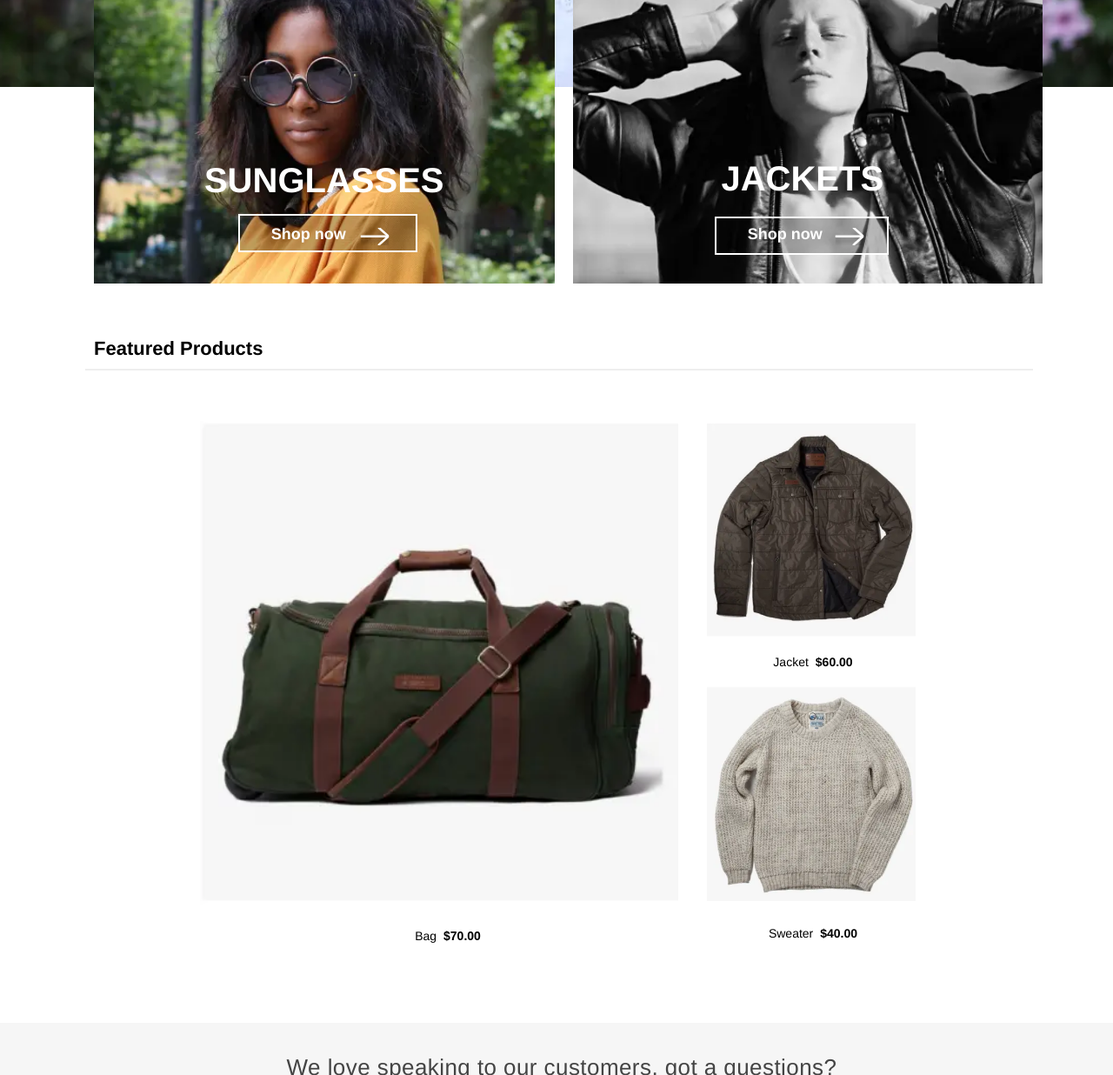
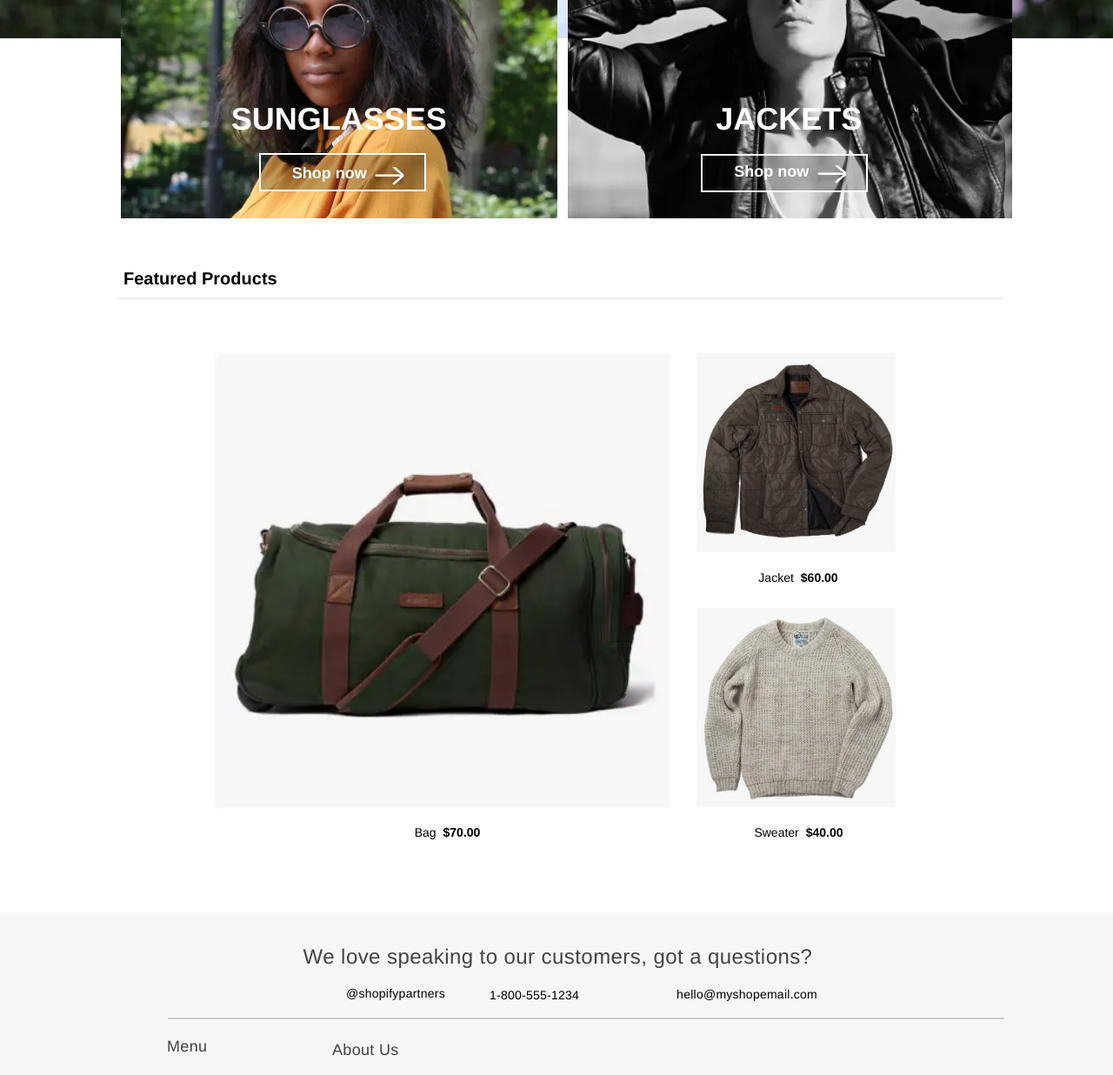
Before and after one commit to Sriramcollege/MOM_task01, a plain HTML site: page index.html in a window 1280 px wide. Shown: the part 890-2126 px from the top of the page at 87% size. Drawn offline with Linux system fonts and the light colour scheme.

Commit message:
Add files via upload

```diff
--- a/index.html
+++ b/index.html
@@ -8,7 +8,7 @@
     <meta http-equiv="X-UA-Compatible" content="IE=edge">
      <!-- <meta name="viewport" content="width=device-width, initial-scale=0.6"> -->
      <!-- <meta name="viewport" content="width=device-width, initial-scale=0.1"> -->
-     <meta name="viewport" content="width=980, initial-scale=1" />
+     <!-- <meta name="viewport" content="width=980, initial-scale=1" />  -->
     <meta name="description" content="Shopping website for mens">
     <meta name="keywords" content="city,e-commerce,men-wear">
     <meta name="author" content="Sriram kalai">
@@ -53,7 +53,7 @@
                         <div class="sunglass-content">
                             <picture>
                                 <source media="(min-width:1001px)" srcset="Images/sunglass_500-325.webp">
-                                <img class="sunglass-img" src="Images/sunglass_1350 (1).webp" alt="Sunglass-image">
+                                <img class="sunglass-img" src="Images/sunglass_mobile_new.webp" alt="Sunglass-image">
                             <!-- <img class="sunglass-img" src="Images/sunglass_500-325.png" alt="Sunglass-image">  -->
                             </picture>
                                 <div class="text-Sunglass">SUNGLASSES</div>
--- a/style.css
+++ b/style.css
@@ -12,7 +12,7 @@ body{
     justify-content: center;
     /* padding-left: 40px; */
     padding-right: 40px;
-    padding-left: 12px;
+    padding-left: 22px;
 }
 
 
@@ -148,7 +148,7 @@ body{
     width: 410px;
     height: 95px;
     margin-top: 460px;
-    border: solid 4px #fff;
+    border: solid 5px #fff;
     background-color: rgba(0, 0, 0, 0.24);
     cursor: pointer;
     margin-left:8px;
@@ -172,7 +172,7 @@ body{
     width: 410px;
     height: 90px;
     margin-top: 638px;
-    border: solid 4px #fff;
+    border: solid 5px #fff;
     background-color: rgba(0, 0, 0, 0.24);
     cursor: pointer;
     margin-left: 8px;
@@ -185,7 +185,7 @@ body{
     height: 100px;
 
     background-color: #000;
-    border: solid 2px #fff;
+    border: solid 4px #fff;
   }
 
   .button-img{
@@ -236,8 +236,8 @@ body{
  .sunglass-img{
     position: relative;
     width:101%;
-    height: 638px;
-    border: 6px solid white;
+    height: 648px;
+    border: 3px solid white;
 
  }
 .text-Sunglass{
@@ -247,6 +247,23 @@ body{
     position: absolute;
     padding-top: 12%;
     font-family: Helvetica;
+    font-size: 72px;
+    font-weight: bold;
+    font-stretch: normal;
+    font-style: normal;
+    line-height: normal;
+    letter-spacing: normal;
+    text-align: center;
+    color: #fff;
+}
+
+.text-jacket{
+    margin-top: 70px;
+    display: flex;
+    justify-content: center;
+    position: absolute;
+    padding-top: 30%;
+    font-family: Helvetica;
     font-size: 75px;
     font-weight: bold;
     font-stretch: normal;
@@ -256,29 +273,12 @@ body{
     text-align: center;
     color: #fff;
 }
-
-.text-jacket{
-    margin-top: 70px;
-    display: flex;
-    justify-content: center;
-    position: absolute;
-    padding-top: 30%;
-    font-family: Helvetica;
-    font-size: 75px;
-    font-weight: bold;
-    font-stretch: normal;
-    font-style: normal;
-    line-height: normal;
-    letter-spacing: normal;
-    text-align: center;
-    color: #fff;
-}
 .text-shop{
     display: flex;
     margin: -70px 60px 0 40px;
     align-items: end;
     font-family: Helvetica;
-    font-size: 46px;
+    font-size: 42px;
     font-weight: bold;
     font-stretch: normal;
     font-style: normal;
@@ -308,11 +308,11 @@ body{
 
  .jacket-img{
     position: relative;
-    width:100%;
+    width:101%;
     /* height: 828px;
     padding-left: 4px; */
     height: 846px;
-    padding-left: 11px;
+    padding-left: 0px;
     /* border: 6px solid white; */
     background-position:auto;
     background-size: cover;
@@ -324,7 +324,7 @@ body{
     margin: -70px 90px 0 40px;
     align-items: end;
     font-family: Helvetica;
-    font-size: 45px;
+    font-size: 42px;
     font-weight: bold;
     font-stretch: normal;
     font-style: normal;
@@ -411,7 +411,7 @@ body{
 .img-product-1{
     width: 100%;
     height: 762px;
-    margin: 48px 0 11px;
+    margin: 65px 0 11px;
 }
 .img-product-2{
     width: 745px;
@@ -421,7 +421,7 @@ body{
 .img-product-3{
     width: 745px;
     height: 765px;
-    margin: 110px 0 11px;
+    margin: 100px 0 11px;
 }
 
 .price-flex{
@@ -434,7 +434,7 @@ body{
     font-family: Helvetica;
     /* padding-left: 7%; */
     margin-top: 0;
-    font-size: 40px;
+    font-size: 36px;
     font-weight: bold;
     font-stretch: normal;
     font-style: normal;
@@ -442,7 +442,7 @@ body{
     letter-spacing: normal;
     text-align: center;
     color: #000;
-    margin-top: 26px;
+    margin-top: 4px;
 }
 
 
@@ -452,7 +452,7 @@ body{
     /* padding-left: -10%; */
     margin-right: 10px;
     margin-top: 3%;
-    font-size: 40px;
+    font-size: 36px;
     /* font-weight: bold; */
     font-stretch: normal;
     font-style: normal;
@@ -466,8 +466,8 @@ body{
     /* margin: 40px 109px 55px; */
     font-family: Helvetica;
     /* padding-left: 7%; */
-    margin-top: 10px;
-    font-size: 40px;
+    margin-top: 34px;
+    font-size: 36px;
     font-weight: bold;
     font-stretch: normal;
     font-style: normal;
@@ -484,7 +484,7 @@ body{
     /* padding-left: -10%; */
     margin-right: 8px;
     margin-top: 3%;
-    font-size: 40px;
+    font-size: 36px;
     /* font-weight: bold; */
     font-stretch: normal;
     font-style: normal;
@@ -499,9 +499,9 @@ body{
   .Bag-7000-2{
     /* margin: 40px 109px 55px; */
     font-family: Helvetica;
-    /* padding-left: 7%; */
-    margin-top: 16px;
-    font-size: 40px;
+    padding-left: 10px;
+    margin-top: 10px;
+    font-size: 36px;
     font-weight: bold;
     font-stretch: normal;
     font-style: normal;
@@ -518,7 +518,7 @@ body{
     /* padding-left: -10%; */
     margin-right: 8px;
     margin-top: 3%;
-    font-size: 40px;
+    font-size: 36px;
     /* font-weight: bold; */
     font-stretch: normal;
     font-style: normal;
@@ -532,7 +532,7 @@ body{
 .footer{
     width: 100%;
     height: 10%;
-    margin: 200px 0 0;
+    margin: 190px 0 0;
     padding-bottom: 45px;
     /* padding: 32px 18px 44px 19px; */
     background-color: #f6f6f6;
@@ -553,7 +553,7 @@ body{
 .We-love-speaking-to {
     width: 100%;
     height: 190px;
-    margin: 83px 46px 0px 0px;
+    margin: 96px 46px 0px 0px;
     font-family: Helvetica;
     font-size: 51px;
     font-weight: 500;
@@ -654,7 +654,7 @@ body{
     display: grid;
     grid-template-columns: 100%;
     grid-template-rows: 140px 380px 180px;
-    margin-top: -10px;
+    margin-top: 0px;
   }
   .Menu-1 {
     width: 100%;
@@ -771,7 +771,7 @@ body{
     height: 0.01px;
     color: #ccc;
     /* background-color: #ccc; */
-    /* border: solid 0.01px #ccc; */
+    border: solid 0.01px #ccc;
   }
   .The-Shopify-Web-Desi-1 {
     grid-row: 3/4;
@@ -800,7 +800,7 @@ body{
 .Line-Copy-6 {
     width: 94%;
     height: 0.01px;
-    margin: 54px 11px 12px 7px;
+    margin: 45px 11px 12px 7px;
     border: solid 0.01px #ccc;
     /* background-color: #ccc; */
   }
@@ -825,7 +825,7 @@ body{
     grid-gap: 10px;
     grid-template-columns:repeat(3,100px);
     grid-template-rows: 1;
-    margin-top: 15px;
+    margin-top: 16px;
     margin-bottom: 20px;
     padding-left: 19px;
   }
@@ -865,6 +865,7 @@ body{
   .Line {
     width: 100%;
     height: 0.02px;
+    color:#eee;
     /* background-color: #eee; */
     border: solid 0.01px #eee;
   }
@@ -886,12 +887,13 @@ body{
     .size-margin-parent{
         display: flex;
         justify-content: center;
-        padding-left: 46px;
+        padding-left: 20px;
+
     }
 
     .footer-menu-line{
       /* padding-left: 300px; */
-      margin-top: -30px;
+      margin-top: -34px;
       width: 100%;
     }
 
@@ -914,6 +916,7 @@ body{
         justify-content: center;
         flex-direction: column;
         max-width: 1090px;
+        padding-left: 60px;
     }
      .Hero {
         /* max-width: 1438px; */
@@ -921,7 +924,7 @@ body{
         background-size: cover;
         background-repeat: no-repeat;
         max-width: 100%;
-        height: 990px;
+        height: 934px;
         object-fit: cover;
         position: relative;
         display: flex;
@@ -965,8 +968,12 @@ body{
         display: flex;
         justify-content: center;
         align-items: center;
+        margin-left: -18px;
      }
-
+     .sunglass-content{
+      margin-right: 10px;
+
+   }
 
       .jacket-sunglass{
         display: flex;
@@ -975,7 +982,7 @@ body{
         flex-direction: row;
         gap:10px;
         margin-top: -79px;
-        padding-left: 10px;
+        padding-left: 33px;
     }
     .jacket-sunglass_mobile{
         display: none;
@@ -984,22 +991,23 @@ body{
 
      .sunglass-img{
         width:100%;
-        height: 345px;
+        height: 326px;
         border: 0px;
      }
 
      .jacket-img{
         margin-top: -31px;
         width:100%;
-        height: 345px;
+        height: 326px;
         border: 0px;
         object-fit: cover;
+        padding-left: 10px;
         /* object-position: top; */
      }
 
      .text-Sunglass{
-        padding-top: 25px;
-        font-size: 40px;
+        padding-top: 15px;
+        font-size: 36px;
     }
 
     .sunglass-shopbutton{
@@ -1014,10 +1022,10 @@ body{
     }
 
     .text-jacket{
-        margin-top: 70px;
+        margin-top: 64px;
         padding-top: 0%;
-        padding-left: 10px;
-        font-size: 40px;
+        padding-left: 18px;
+        font-size: 36px;
     }
 
     .jacket-shopbutton{
@@ -1034,18 +1042,20 @@ body{
      }
 
      .Featured-Products{
-        margin-top:58px;
-        display: flex;
-        font-size: 22px;
+        margin-top:54px;
+        display: flex;
+        font-size: 20px;
         text-align: start;
-        padding-left: 10px;
+        padding-left: 36px;
         margin-left: 0px;
 
       }
 
       .Line {
         width: 100%;
+        color:#eee;
         margin-top: -20px;
+        margin-left: 28px;
       }
 
       .Products-margin{
@@ -1059,9 +1069,9 @@ body{
 
     .Products{
         /* margin-left: 100px; */
-        margin-top: -8px;
+        margin-top: -23px;
         margin-bottom: 40px;
-        padding-left: 24px;
+        padding-left: 82px;
         display: flex;
         flex-direction: row;
         height: 100%;
@@ -1109,23 +1119,24 @@ body{
         /* margin-left: 340px; */
     }
     .img-product-1{
-        width: 550px;
-        height: 560px;
+        width: 92%;
+        height: 530px;
         /* margin: 48px 0 11px; */
 
     }
     .img-product-2{
-        width: 240px;
-        height: 250px;
-        padding-left: 8px;
-        margin-top: 50px;
+        width: 88%;
+        height: 230px;
+        /* padding-left: 8px; */
+        margin-left: -20px;
+        margin-top: 66px;
     }
     .img-product-3{
-        width: 240px;
-        height: 250px;
-        padding-left: 20 px;
+        width: 88%;
+        height: 230px;
+        /* padding-left: -20 px; */
         margin-bottom: -3%;
-        margin: 48px 8px 11px;
+        margin: 54px 8px 11px -20px;
     }
 
 
@@ -1137,7 +1148,7 @@ body{
         display: grid;
         width: 100%;
         height: 100%;
-        margin: 150px 0 0 0;
+        margin: 120px 0 0 0;
         padding: 32px 0px 44px 0px;
         background-color: #f6f6f6;
     }
@@ -1152,11 +1163,11 @@ body{
     }
 
     .We-love-speaking-to {
-        font-size: 26px;
-        margin-top: 44px;
+        font-size: 24px;
+        margin-top: 45px;
         font-weight: lighter;
         height: 10px;
-        margin-left:58px;
+        margin-left:-11px;
         letter-spacing: 0.43px;
       }
 
@@ -1164,8 +1175,9 @@ body{
         display: flex;
         justify-content: center;
         /* margin-right: 205px; */
-        margin-top: 8px;
-        margin-left: 0px;
+        margin-top: 4px;
+        margin-left: 8px;
+        gap: 50px;
     }
     .email{
         margin-left: -10px;
@@ -1179,7 +1191,7 @@ body{
     .phone-number{
         display: flex;
         justify-content: center;
-        margin-left: 10px;
+        margin-left: -50px;
     }
 
       .mobile-number{
@@ -1243,25 +1255,25 @@ body{
         /* margin-left: -100px; */
       }
       .Menu-1 {
-        margin: 0 29px 0px 10px;
+        margin: -4px 29px 0px 10px;
         font-size: 18px;
 
       }
 
       .Women {
         font-size: 13px;
-        margin: 2px 24px 0px 10px;
+        margin: -1px 24px 0px 10px;
         letter-spacing: 0.22px;
       }
 
       .Men {
         font-size: 13px;
-        margin: 2px 24px 0px 10px;
+        margin: -4px 24px 0px 10px;
         letter-spacing: 0.22px;
       }
 
       .Accessories {
-        margin: 0px 10px 0px 8px;
+        margin: -13px 10px 0px 7px;
         font-size: 13px;
         letter-spacing: 0.22px;
       }
@@ -1274,7 +1286,7 @@ body{
       }
 
       .Bag-7000{
-        margin: 16px 100px 55px ;
+        margin: 4px 100px 55px 67px;
         font-family: Arial, Helvetica, sans-serif;
         /* padding-left: 7%; */
         /* margin-top: 0; */
@@ -1292,8 +1304,9 @@ body{
 
       }
       .Bag-7000-1{
-        margin-top: 18px;
+        margin-top: 10px;
         font-size: 14px;
+        margin-left: -65px;
     }
 
 
@@ -1309,6 +1322,7 @@ body{
       .Bag-7000-2{
         margin-top: 10px;
         font-size: 14px;
+        margin-left: -76px;
     }
 
 
@@ -1336,7 +1350,7 @@ body{
     }
 
     .The-Shopify-Web-Desi {
-        width: 569px;
+        width: 578px;
         height: auto;
         margin: 10px 11px 36px 7px;
         font-size: 13px;
@@ -1382,11 +1396,11 @@ body{
       }
 
       .Line-Copy-6 {
-        width: 100%;
+        width: 99%;
         /* height: 1px; */
         /* background-color: #ccc; */
         color: #ccc;
-        margin: 86px 11px 12px 7px;
+        margin: 86px 11px 12px 08px;
         /* border: solid 0.1px #ccc; */
       }
 
@@ -1411,7 +1425,7 @@ body{
         display: flex;
         justify-content: center;
         flex-direction: column;
-        margin-top: 30px;
+        margin-top: 26px;
         margin-bottom: 0px;
         margin-left:10px;
 
@@ -1419,7 +1433,7 @@ body{
 
 
       .spring-content {
-        font-size: 240px;
+        font-size: 222px;
         letter-spacing: 8px;
       }
 
@@ -1438,7 +1452,7 @@ body{
 
       .first_button{
         cursor: pointer;
-        width: 280px;
+        width: 264px;
         height: 50px;
         background-color: #000;
         border: solid 2px #fff;
@@ -1456,7 +1470,7 @@ body{
         height: 25px;
         margin-top: 0px;
         padding-right: 0px;
-        margin-left: 210px;
+        margin-left: 200px;
       }
 
       .Shop-the-collection {
@@ -1468,7 +1482,7 @@ body{
       }
 
       .shop-button{
-        margin-top: 6px;
+        margin-top: 2px;
         margin-left: 40px;
       }
 
@@ -1481,9 +1495,9 @@ body{
 
       .sec_button{
         position:absolute;
-        width: 206px;
+        width: 192px;
         height: 44px;
-        margin-top: 225px;
+        margin-top: 216px;
         border: solid 2px #fff;
         background-color: rgba(0, 0, 0, 0.24);
       }
@@ -1504,9 +1518,9 @@ body{
 
       .third_button{
         position:absolute;
-        width: 200px;
+        width: 192px;
         height: 44px;
-        margin-top: 200px;
+        margin-top: 187px;
         border: solid 2px #fff;
         background-color: rgba(0, 0, 0, 0.24);
       }
@@ -1540,6 +1554,13 @@ body{
         flex-direction: column;
         max-width: 1050px;
     }
+    /* .size-margin-parent{
+      display: flex;
+      justify-content: center;
+      padding-left: 40px;
+      padding-right: 40px;
+
+  } */
   }
 
 
@@ -1547,11 +1568,11 @@ body{
   @media only screen and (min-width: 1300px){
     .social-media{
         grid-gap: 20px;
-        grid-template-columns:repeat(3,21px);
+        grid-template-columns:repeat(5,21px);
         grid-template-rows: 1fr;
         margin-top: 75px;
         margin-bottom: 20px;
-        margin-left: 180px;
-      }
-
-  }
+        margin-left: 139px;
+      }
+
+  }
```
Also changed, not shown: Images/jacket-500-325_new.webp (added), Images/leather jacket BW_new.webp (added), Images/sunglass_mobile_new.webp (added).
